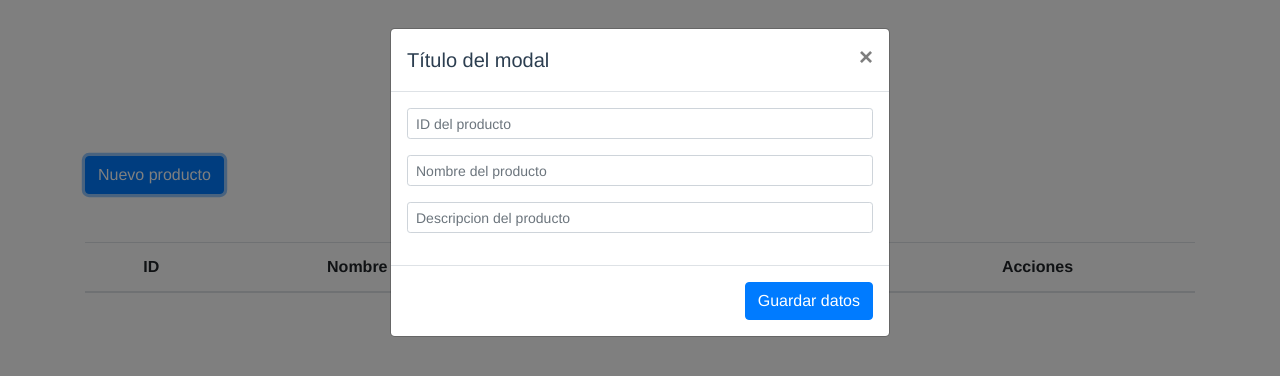
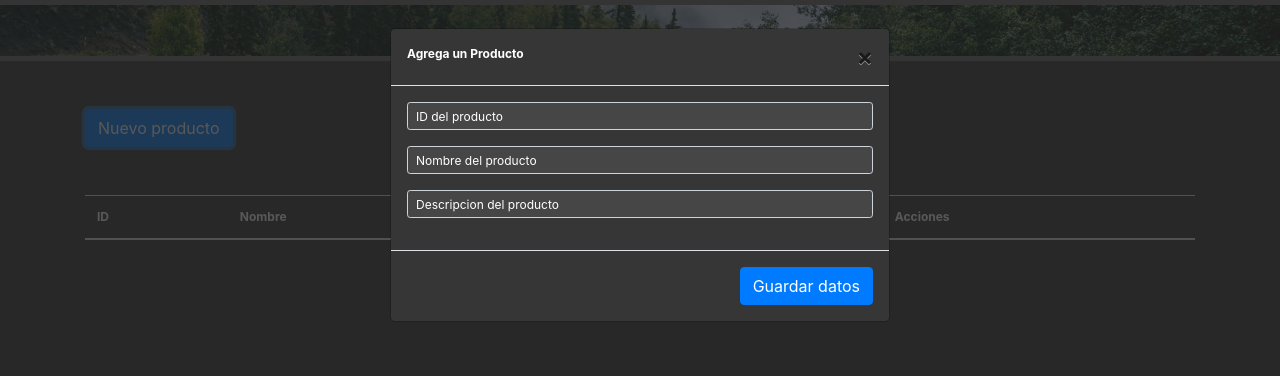
Before and after one commit to RogelioTeranSuarez/NegociosElectronicos23w09a, a Vue app: page / in a window 1280 px wide. Both pictures are taken after a click on the button "Nuevo producto". Shown: the top 376 px of the page. Built offline with nearby package versions, Linux system fonts and the light colour scheme.

Commit message:
Diseño Chevere

```diff
--- a/src/App.vue
+++ b/src/App.vue
@@ -1,6 +1,16 @@
 <template>
-  <!-- <HelloWorld msg="Welcome to Your Vue.js App"/> -->
-  <AltasBajas></AltasBajas>
+  <head>
+    <meta charset="UTF-8">
+    <meta name="viewport" content="width=device-width, initial-scale=1.0">
+  </head>
+
+  <body class="body">
+    <!-- <HelloWorld msg="Welcome to Your Vue.js App"/> -->
+    <div>
+      <AltasBajas></AltasBajas>
+    </div>
+  </body>
+
 </template>
 
 <script>
@@ -22,6 +32,14 @@ export default {
   -moz-osx-font-smoothing: grayscale;
   text-align: center;
   color: #2c3e50;
-  margin-top: 60px;
+  background-color: #363636;
+}
+
+/* Establecer un color de fondo */
+body {
+  background-color: #363636;
+  height: 100%;
+  margin: 0;
+  padding: 0;
 }
 </style>
--- a/src/components/AltasBajasCambios.vue
+++ b/src/components/AltasBajasCambios.vue
@@ -1,6 +1,18 @@
 <template>
-    <h1>CRUD DE DATOS</h1>
-    <div class="container">
+<header class="header"></header>
+
+        <div @mousemove="onMousemoveA"
+        :class="{ 'gray-bg': x < 5, 'blue-bg': x >= 5 }"
+  class="BGAN gray-bg" style="border-top: 5px solid #666666;border-bottom: 5px solid #666666">
+
+    <h1 :class="{'hiddenA-text': x < 5, 'visible-text': x >= 5}">Productos ACME</h1>
+    <p :class="{'hiddenA-text': x < 5, 'hiddenB-text': x >= 5}">.</p>
+
+</div>
+
+
+
+    <div class="container" style="Background-color: #363636;">
         <div class="d-flex justify-content-start mt-5">
             <button type="button" class="btn btn-primary" data-toggle="modal" data-target="#myModal">
                 Nuevo producto
@@ -10,13 +22,13 @@
         <table class="table mt-5">
             <thead>
                 <tr>
-                    <th scope="col">ID</th>
-                    <th scope="col">Nombre</th>
-                    <th scope="col">Descripcion</th>
-                    <th scope="col">Acciones</th>
+                    <th class="TXWc" scope="col">ID</th>
+                    <th class="TXWc" scope="col">Nombre</th>
+                    <th class="TXWc" scope="col">Descripcion</th>
+                    <th class="TXWc" scope="col">Acciones</th>
                 </tr>
             </thead>
-            <tbody>
+            <tbody class="TB">
                 <tr v-for="(producto, index) in Productos" :key="index">
                     <td>{{ producto.id }}</td>
                     <td>{{ producto.nombre }}</td>
@@ -38,28 +50,28 @@
     <!-- ventana modal -->
 
     <!-- Esta es tu ventana modal -->
-    <div class="modal fade" id="myModal">
+    <div class="modal fade BGTf" id="myModal" >
         <div class="modal-dialog">
-            <div class="modal-content">
+            <div class="modal-content BGTo">
                 <div class="modal-header">
-                    <h5 class="modal-title">Título del modal</h5>
+                    <h5 class="modal-title TXWc">Agrega un Producto</h5>
                     <button type="button" class="close" data-dismiss="modal">&times;</button>
                 </div>
                 <div class="modal-body">
                     <!-- id -->
                     <div class="input-group input-group-sm mb-3">
-                        <input type="Number" class="form-control" placeholder="ID del producto" v-model="newProducto.Id">
+                        <input type="Number" class="form-control BGTl TXWl" placeholder="ID del producto" v-model="newProducto.Id">
                     </div>
 
                     <!-- Nombre-->
                     <div class="input-group input-group-sm mb-3">
-                        <input type="text" class="form-control" placeholder="Nombre del producto"
+                        <input type="text" class="form-control BGTl TXWl" placeholder="Nombre del producto"
                             v-model="newProducto.Nombre">
                     </div>
 
                     <!-- Descripcion -->
                     <div class="input-group input-group-sm mb-3">
-                        <input type="text" class="form-control" placeholder="Descripcion del producto"
+                        <input type="text" class="form-control BGTl TXWl" placeholder="Descripcion del producto"
                             v-model="newProducto.Descripcion">
                     </div>
                 </div>
@@ -72,29 +84,28 @@
     </div>
 
     <!-- Esta es tu ventana modal para Editar -->
-    <div class="modal fade" id="myModaledit">
+    <div class="modal fade BGTf" id="myModaledit">
         <div class="modal-dialog">
-
-            <div class="modal-content">
+            <div class="modal-content BGTo">
                 <div class="modal-header">
-                    <h5 class="modal-title">Editar producto </h5>
+                    <h5 class="modal-title TXWc">Editando un Producto </h5>
                     <button type="button" class="close" data-dismiss="modal">&times;</button>
                 </div>
                 <div class="modal-body">
                     <!-- id -->
                     <div class="input-group input-group-sm mb-3">
-                        <input id = "idedit" type="Number" class="form-control" placeholder="ID del producto" v-model="newProducto.Id">
+                        <input id = "idedit" type="Number" class="form-control BGTl TXWl" placeholder="ID del producto" v-model="newProducto.Id">
                     </div>
 
                     <!-- Nombre-->
                     <div class="input-group input-group-sm mb-3">
-                        <input type="text" class="form-control" placeholder="Nombre del producto"
+                        <input type="text" class="form-control BGTl TXWl" placeholder="Nombre del producto"
                             v-model="newProducto.Nombre">
                     </div>
 
                     <!-- Descripcion -->
                     <div class="input-group input-group-sm mb-3">
-                        <input type="text" class="form-control" placeholder="Descripcion del producto"
+                        <input type="text" class="form-control BGTl TXWl" placeholder="Descripcion del producto"
                             v-model="newProducto.Descripcion">
                     </div>
                 </div>
@@ -108,6 +119,8 @@
 </template>
 
 <script>
+import { ref } from 'vue';
+//import image from '@/assets/ARA.jpg';
 export default {
     data() {
         return {
@@ -115,7 +128,8 @@ export default {
             newProducto: { id: "", nombre: '', Descripcion: "" },
             UpdatePorducto: {id:""},
             ide: -1,
-            ide2: 0
+            ide2: 0,
+            x: ref(0)
         };
     },
     methods: {
@@ -160,8 +174,10 @@ export default {
             this.newProducto.Nombre = prod.nombre;
             this.newProducto.Descripcion = prod.Desc;
 
+        },
+        onMousemoveA(e) {
+            this.x = e.clientX;
         }
-
 
     }
 }
@@ -169,4 +185,80 @@ export default {
 
 <style scoped>
 /* Aquí van los estilos CSS de tu componente */
+.BGAN:hover {
+    transition: 5s background-color ease;
+}
+.gray-bg, .blue-bg {
+  background-color: hsl(0, 0%, 35%);
+  background-image: url(~@/assets/BGIm01.jpg);
+  background-size:cover;
+  background-position:0cm;
+  transition: background-color 5s ease;
+}
+.blue-bg {
+  background-color: hsla(209, 100%, 50%, 0.575);
+
+}
+
+.hiddenA-text {
+  color: hsla(0, 0%, 0%, 0);
+  text-align:center;
+  font-weight: bold;
+  font-size: 10px;
+  transition: color 2s ease,font-size 5s ease; /* Transición suave de la opacidad */
+}
+.hiddenB-text {
+  color: hsla(0, 0%, 0%, 0);
+  text-align:right;
+  font-size: 100px;
+  transition: color 2s ease,font-size 5s ease; /* Transición suave de la opacidad */
+}
+
+.visible-text{
+    color: hsl(0, 0%, 100%);
+    font-weight: bold;
+    font-size:35px;
+    transition: color 5s ease,font-size 5s ease;
+    text-align:center;
+}
+
+.header {
+  margin-top: 0;
+  padding-top: 0;
+}
+
+.TXWc{
+    color: hsl(0, 0%, 100%);
+    font-weight: bold;
+    font-size:12px;
+}
+
+.TXWl{
+    color: hsl(0, 0%, 100%);
+    font-size:12px;
+}
+
+.TB{
+    Background-color: #363636;
+    color: hsl(0, 0%, 100%);
+    font-weight: bold;
+    font-size:10px;
+    text-align: center;
+}
+
+.BGTf{
+    Background-color: #36363686;
+}
+
+.BGTo{
+    Background-color: #363636;
+}
+
+.BGTl{
+    Background-color: #464646;
+}
+input::placeholder{
+    color: hsl(0, 0%, 100%);
+    font-size:12px;
+}
 </style>
```
Also changed, not shown: src/assets/BGIm01.jpg (added), src/main.js (line endings or trailing spaces).
